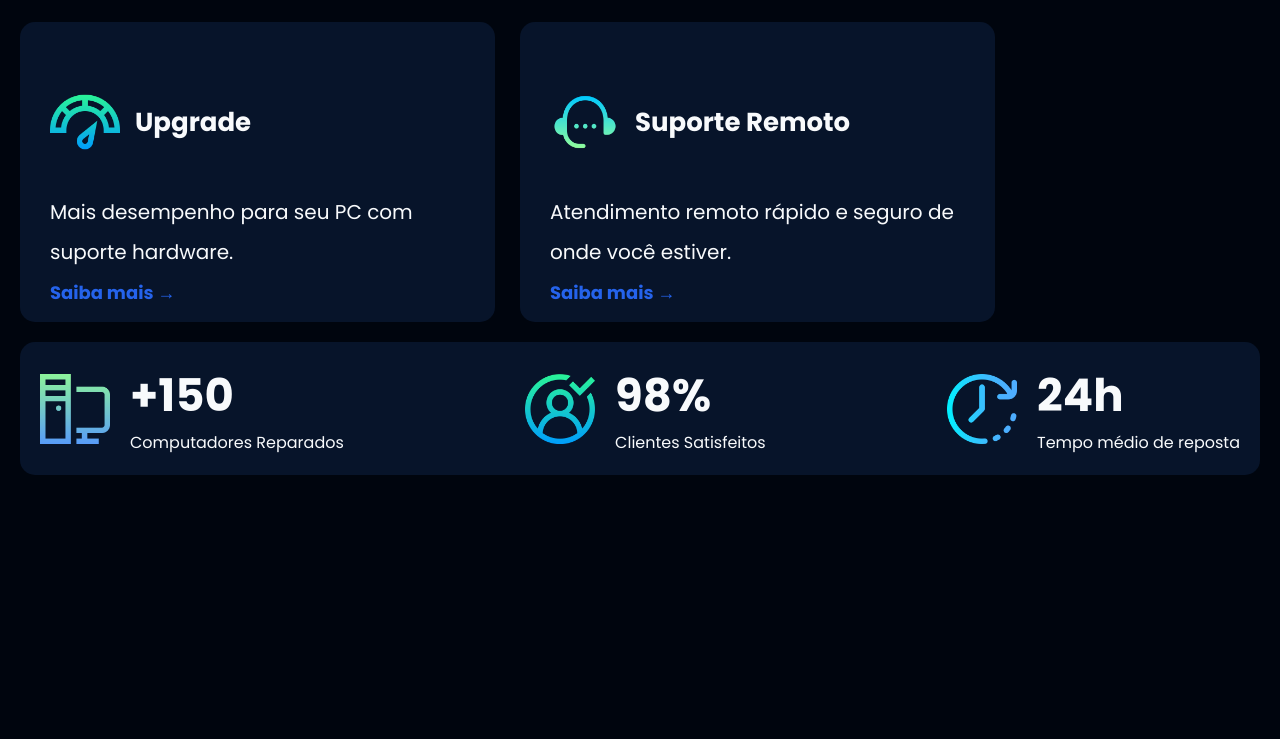
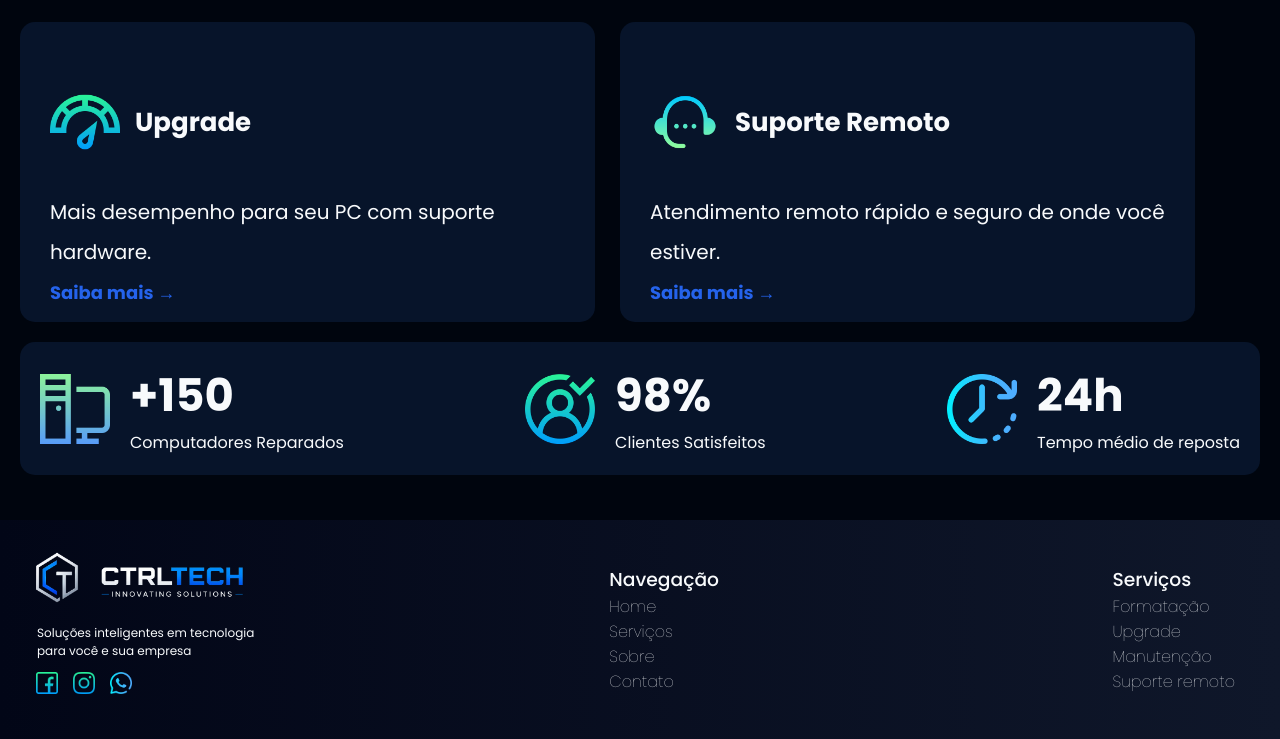
Before and after one commit to dernedevJR/CTRL-Tech, a plain HTML site: page html/index.html in a window 1280 px wide. Shown: the part 1766-2505 px from the top of the page. Before the commit the page ends 2241 px from the top, so only its background shows below. Drawn offline with Linux system fonts and the light colour scheme.

Commit message:
adiciona estilo footer

```diff
--- /dev/null
+++ b/css/footer.css
@@ -0,0 +1,57 @@
+.footer-container{
+    background: linear-gradient(to right,
+            var(--background-gradient-primary-color),
+            var(--background-gradient-secundary-color));
+    margin-top: 45px;
+    display: flex;
+    color: var(--light-color);
+    justify-content: space-between;
+}
+
+.footer-info{
+    display:flex;
+    flex-direction: column;
+}
+
+.logo-footer{
+    width: 240px;
+    margin: 20px 1px 10px 20px;
+}
+
+.footer-info p{
+    font-size: 12px;
+    margin: -12px 0 12px 37px;
+}
+
+.img-footer{
+    width: 22px;
+        margin-bottom: 35px;
+}
+
+.img-container{
+    display: flex;
+    gap: 15px;
+    margin: 0 0 0 36px;
+}
+
+.footer-card{
+    padding: 45px;
+}
+
+.footer-card h3{
+    font-weight: var(--text-weight);
+}
+
+.footer-list{
+    list-style: none;
+    line-height: 25px;
+    font-weight: var(--text-weigth-link);
+}
+.footer-list a{
+    text-decoration: none;
+    color: var(--light-color);
+}
+.footer-list a:hover{
+    color: var(--hover-color);
+    text-decoration: underline;
+}
--- a/css/global.css
+++ b/css/global.css
@@ -20,6 +20,7 @@
     --font-text: 'Inter';
 
     --text-weight-title: 700;
+    --text-weigth-link: 100;
     --text-weight: 500;
 
 }
--- a/css/hero.css
+++ b/css/hero.css
@@ -90,7 +90,6 @@
 
     .hero-btns{
         flex-direction: row;
-        justify-content: space-between;
         margin-top: 80px
     }
 
--- a/css/services.css
+++ b/css/services.css
@@ -54,7 +54,6 @@
     width: 350px;
     height: 400px;
     padding: 30px;
-
 }
 
     .card p{
@@ -72,7 +71,7 @@
     }
 
     .card{
-        width: 475px;
+        width: 575px;
         height: 300px;
         padding: 30px;
     }
--- a/css/style.css
+++ b/css/style.css
@@ -3,3 +3,4 @@
 @import url(hero.css);
 @import url(services.css);
 @import url(avaliation.css);
+@import url(footer.css);
--- a/html/index.html
+++ b/html/index.html
@@ -48,7 +48,8 @@
             </p>
             <h1>Soluções inteligentes para computadores e <span>suporte técnico.</span></h1>
             <div class="hero-description">
-                <p>Manutenção, upgrades, e suporte especializado para você e sua empresa com máxima eficiência e segurança</p>
+                <p>Manutenção, upgrades, e suporte especializado para você e sua empresa com máxima eficiência e
+                    segurança</p>
             </div>
             <div class="hero-btns">
                 <a class="btn link orc" href="#">Solicitar orçamento</a>
@@ -56,9 +57,9 @@
             </div>
         </div>
         <div class="pc-glow"></div>
-            <div class="hero-img">
-            </div>
-            <div class="hero-line"></div>
+        <div class="hero-img">
+        </div>
+        <div class="hero-line"></div>
     </section>
     <section class="services-tech">
         <div class="services-container">
@@ -122,8 +123,8 @@
                 <div class="description-card">
                     <h3>98%</h3>
                     <p>Clientes Satisfeitos</p>
-                                </div>
                 </div>
+            </div>
             <div class="avaliation-cards">
                 <img class='img-card' src="../img/relogio-de-parede.png" alt="">
                 <div class="description-card">
@@ -133,5 +134,53 @@
             </div>
         </div>
     </section>
+    <footer>
+        <div class="footer-container">
+            <div class="footer-info">
+                <a href="index.html"><img class="logo-footer" src="../img/logo_complete_desktop-1.png" alt=""></a>
+                <p>Soluções inteligentes em tecnologia <br> para você e sua empresa</p>
+                <div class="img-container">
+                    <a href="#"><img class="img-footer" src="../img/facebook.png" alt=""></a>
+                    <a href="#"><img class="img-footer" src="../img/instagram.png" alt=""></a>
+                    <a href="#"><img class="img-footer" src="../img/whatsapp.png" alt=""></a>
+                </div>
+            </div>
+            <div class="footer-card">
+                <h3>Navegação</h3>
+                <ul class="footer-list">
+                    <a href="index.html">
+                        <li>Home</li>
+                    </a>
+                    <a href="">
+                        <li>Serviços</li>
+                    </a>
+                    <a href="">
+                        <li>Sobre</li>
+                    </a>
+                    <a href="">
+                        <li>Contato</li>
+                    </a>
+                </ul>
+            </div>
+            <div class="footer-card"">
+                <h3>Serviços</h3>
+                <ul class=" footer-list">
+                <a href="">
+                    <li>Formatação</li>
+                </a>
+                <a href="">
+                    <li>Upgrade</li>
+                </a>
+                <a href="">
+                    <li>Manutenção</li>
+                </a>
+                <a href="">
+                    <li>Suporte remoto</li>
+                </a>
+                </ul>
+            </div>
+        </div>
+    </footer>
 </body>
+
 </html>
```
Also changed, not shown: img/facebook.png (added), img/instagram.png (added), img/whatsapp.png (added).
